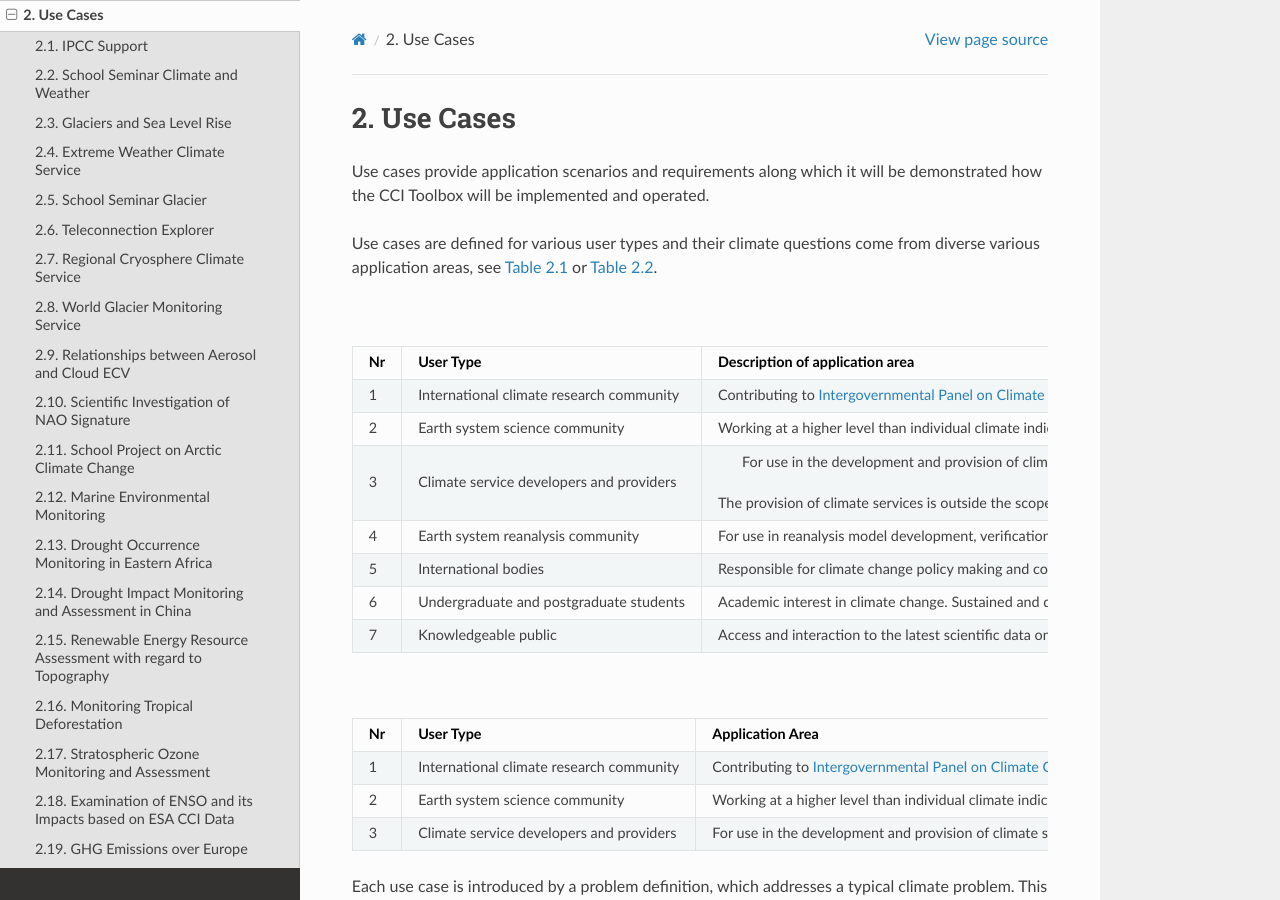
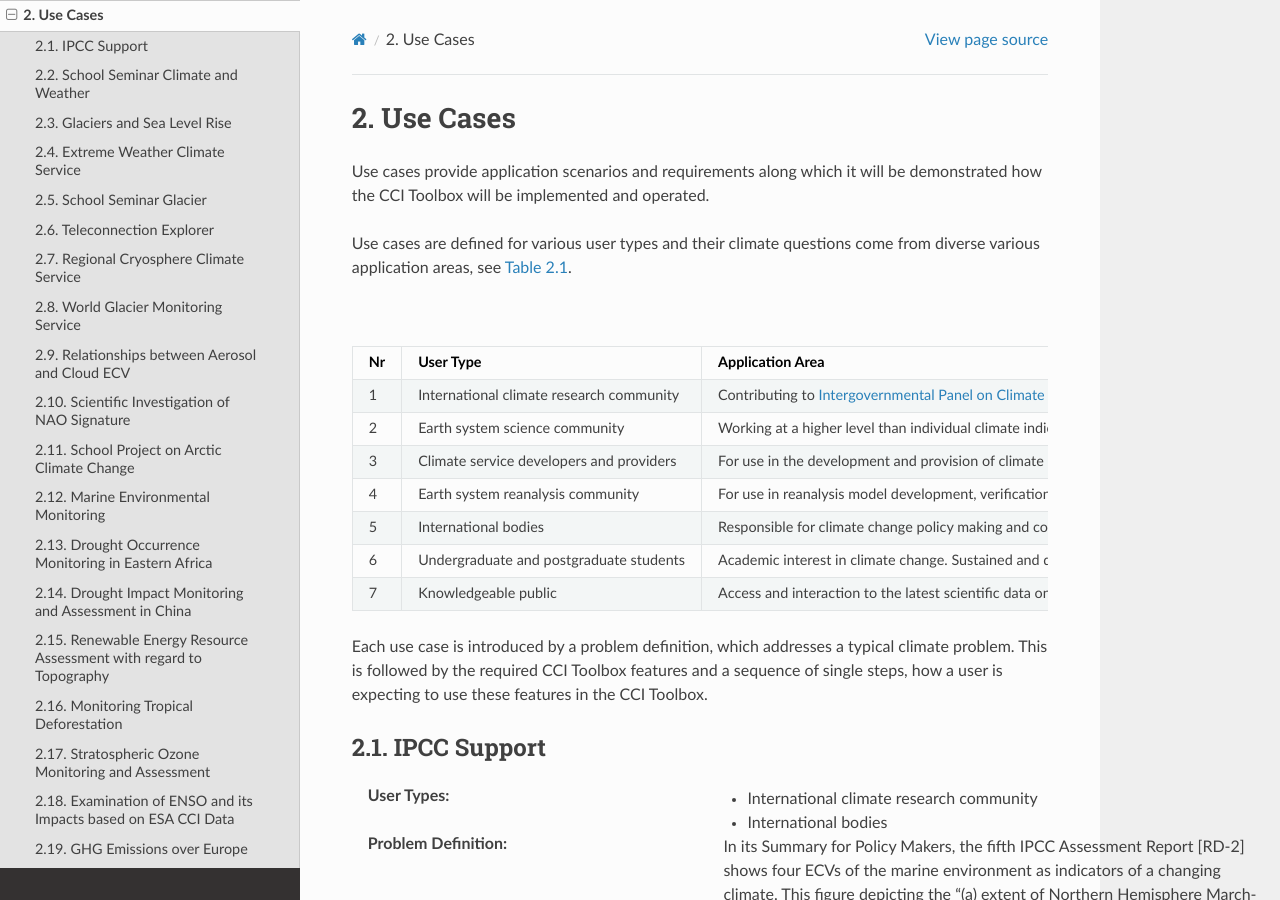
Before and after one commit to CCI-Tools/cate, a Sphinx documentation site: the page built from doc/source/use_cases.rst, in a window 1280 px wide and 900 px high. Built offline with Sphinx 7.4.7 and the Read the Docs theme 2.0.0, drawn with Linux system fonts in a browser that asks for light colours; pages that are not in the unit, such as notebooks, are missing from menus.

Commit message:
Update use_cases.rst

```diff
--- a/doc/source/use_cases.rst
+++ b/doc/source/use_cases.rst
@@ -13,77 +13,45 @@ Use cases provide application scenarios and requirements along which it will be
 how the CCI Toolbox will be implemented and operated.
 
 Use cases are defined for various user types and their climate questions come from diverse various application areas,
-see :numref:`user_types` or :numref:`user_types3`.
+see :numref:`user_types`.
 
-.. _user_types:
-
-.. table:: User Types
-
-   ==== ============================================ =====================================================================
-   Nr   User Type                                    Description of application area
-   ==== ============================================ =====================================================================
-   1    International climate research community     Contributing to `Intergovernmental Panel on Climate Change`_ (IPCC)
-                                                     scientific assessments, including climate model development,
-                                                     verification and data-assimilation, and scientists performing
-                                                     research on climate change monitoring, detection, attribution and
-                                                     mitigation. This includes (but is not limited to) the
-                                                     `CCI Climate Modelling User Group`_ (CMUG) and the Climate
-                                                     Research Groups (CRG) within each CCI ECV project.
-
-   2    Earth system science community               Working at a higher level than individual climate indicators,
-                                                     interested in Earth processes, interactions and feedbacks
-                                                     involving a fusion of theory, observations and models to which
-                                                     ECVs can play a role. This community includes, but is not exclusive
-                                                     to, those interested in `WCRP Grand Science Challenges`_, climate
-                                                     system integrative approaches, major science themes, global change
-                                                     and socio-economic impact of climate change. Example potential
-                                                     users include the `International Geosphere-Biosphere Programme`_
-                                                     (IGBP), dynamic global vegetation modellers, the
-                                                     `Coupled Model Intercomparison Project`_ (CMIP), and the
-                                                     `Coupled Carbon Cycle Climate Intercomparison Project`_ (C4MIP).
-
-   3    Climate service developers and providers	  For use in the development and provision of climate services.
-                                                     The provision of climate services is outside the scope of the CCI
-                                                     programme, nevertheless ESA aims to proactively support
-                                                     parties involved in the development and provision of such services.
-
-   4    Earth system reanalysis community            For use in reanalysis model development, verification and
-                                                     data-assimilation.
-
-   5    International bodies                         Responsible for climate change policy making and coordination of
-                                                     climate change measurement, mitigation and adaptation efforts,
-                                                     including UNFCCC, CEOS, IPCC, and COP participants.
-
-   6    Undergraduate and postgraduate students      Academic interest in climate change. Sustained and dedicated
-                                                     actions to generate and disseminate a substantial volume of
-                                                     effective communication and educational materials on the specific
-                                                     subject of Earth Observation and Climate Change to a wider
-                                                     audience are required by the Agency. The CCI Toolbox shall
-                                                     support this endeavour.
-
-   7    Knowledgeable public                         Access and interaction to the latest scientific data on
-                                                     climate change.
-   ==== ============================================ =====================================================================
-
-
-
-.. list-table:: User Types3
-   :name: user_types3
-   :widths: 5 10 15
+.. list-table:: User Types
+   :name: user_types
+   :widths: 5 10 15 70
    :header-rows: 1
 
    * - Nr
      - User Type
      - Application Area
+     - ?
    * - 1
      - International climate research community
      - Contributing to `Intergovernmental Panel on Climate Change`_ (IPCC) scientific assessments, including climate model development, verification and data-assimilation, and scientists performing research on climate change monitoring, detection, attribution and mitigation. This includes (but is not limited to) the `CCI Climate Modelling User Group`_ (CMUG) and the Climate Research Groups (CRG) within each CCI ECV project.
+     - ?
    * - 2
      - Earth system science community
      - Working at a higher level than individual climate indicators, interested in Earth processes, interactions and feedbacks involving a fusion of theory, observations and models to which ECVs can play a role. This community includes, but is not exclusive to, those interested in `WCRP Grand Science Challenges`_, climate system integrative approaches, major science themes, global change and socio-economic impact of climate change. Example potential users include the `International Geosphere-Biosphere Programme`_ (IGBP), dynamic global vegetation modellers, the `Coupled Model Intercomparison Project`_ (CMIP), and the `Coupled Carbon Cycle Climate Intercomparison Project`_ (C4MIP).
+     - ?
    * - 3
      - Climate service developers and providers
      - For use in the development and provision of climate services. The provision of climate services is outside the scope of the CCI programme, nevertheless the Agency aims to proactively support parties involved in the development and provision of such services
+     - ?
+   * - 4
+     - Earth system reanalysis community
+     - For use in reanalysis model development, verification and data-assimilation
+     - ?
+   * - 5
+     - International bodies
+     - Responsible for climate change policy making and coordination of climate change measurement, mitigation and adaptation efforts, including UNFCCC, CEOS, IPCC, and COP participants.
+     - ?
+   * - 6
+     - Undergraduate and postgraduate students
+     - Academic interest in climate change. Sustained and dedicated actions to generate and disseminate a substantial volume of effective communication and educational materials on the specific subject of Earth Observation and Climate Change to a wider audience are required by the Agency. The CCI Toolbox shall support this endeavour.
+     -
+   * - 7
+     - Knowledgeable public
+     - Access and interaction to the latest scientific data on climate change.
+     - ?
 
 
 Each use case is introduced by a problem definition, which addresses a typical climate problem.
```
